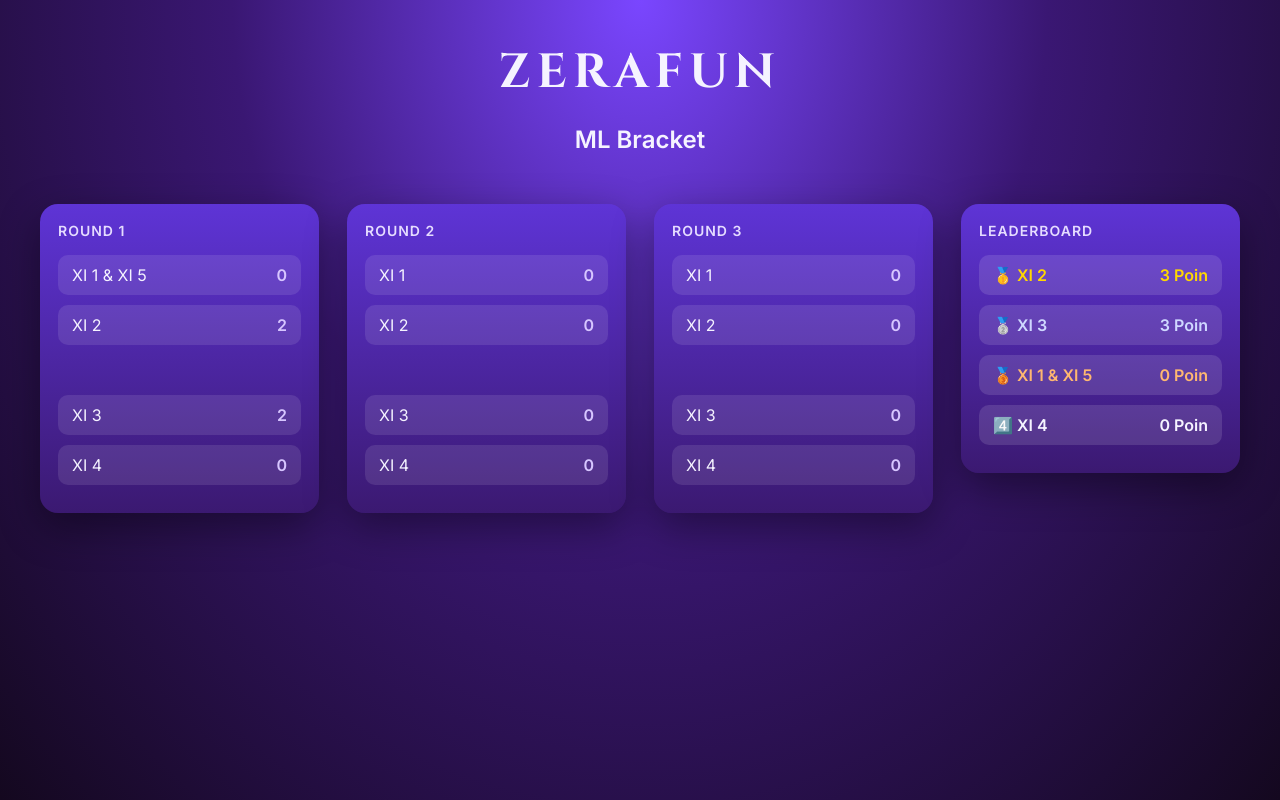
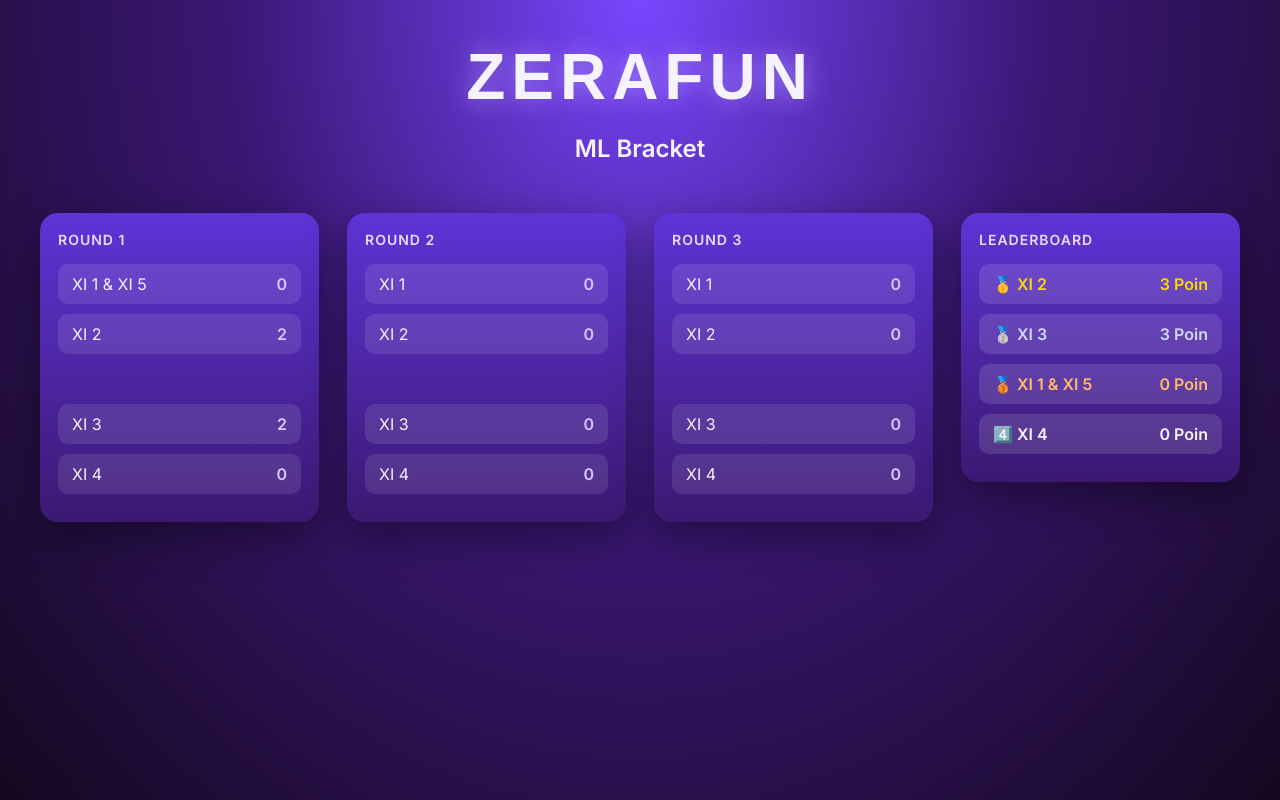
Before and after one commit to ibnusina339/ZeraFun-ML, a plain HTML site: page index.html in a window 1280 px wide. Drawn offline with Linux system fonts and the light colour scheme.

Commit message:
Update style.css

```diff
--- a/style.css
+++ b/style.css
@@ -37,10 +37,12 @@ body {
 }
 
 .header h1 {
-  font-family: 'Cinzel', serif;
-  font-size: 48px;
+  text-align: center;
+  font-family: 'Orbitron', sans-serif;
+  font-size: 64px;
   letter-spacing: 6px;
   margin: 0;
+  text-shadow: 0 0 25px rgba(167, 139, 250, 0.847);
 }
 
 .header p {
```
